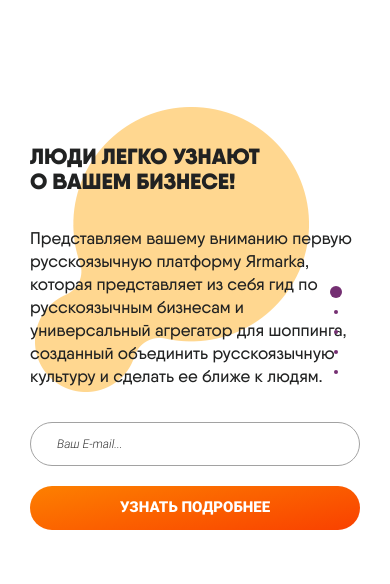
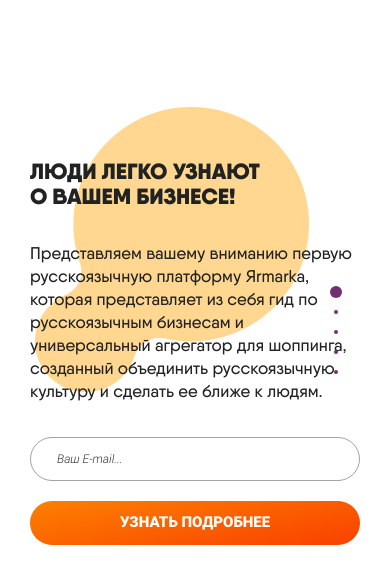
Before and after one commit to Sibi7/fair-club-fullpage, a website: page index.html in a window 390 px wide. Shown: the part 90-674 px from the top of the page. Drawn offline with Linux system fonts and the light colour scheme; files whose address does not match are found by name; a web font is replaced by a local one.

Commit message:
fix mobile

```diff
--- a/app/sass/content/_header.scss
+++ b/app/sass/content/_header.scss
@@ -17,6 +17,11 @@
       top: 41px;
       left: 104px;
       z-index: 9999;
+      @include breakpoint(max-width 600px) {
+        width: calc(100% - 32px);
+        top: 25px;
+        left: 76px;
+      }
     }
     &__menu {
       display: block;
@@ -25,6 +30,10 @@
       left: 44px;
       z-index: 9999;
       margin-right: 28px;
+      @include breakpoint(max-width 600px) {
+        top: 20px;
+        left: 31px;
+      }
     }
   }
 }
--- a/app/sass/content/_slide1.scss
+++ b/app/sass/content/_slide1.scss
@@ -32,6 +32,10 @@
       @include breakpoint(max-width 992px) {
         font-size: 22px;
         margin-top: 10px;
+      }
+      @include breakpoint(max-width 600px) {
+        font-size: 22px;
+        margin-top: 40px;
       }
     }
     p {
--- a/app/sass/content/_slide2.scss
+++ b/app/sass/content/_slide2.scss
@@ -1,9 +1,9 @@
-.slide2{
+.slide2 {
   display: flex;
   flex-direction: column;
   justify-content: center;
   align-items: center;
-  p{
+  p {
     width: 880px;
     color: #212222;
     font-family: $QanelasRegular;
@@ -12,8 +12,16 @@
     line-height: 20px;
     margin-bottom: 28px;
     margin-top: 60px;
+    @include breakpoint(max-width 770px) {
+      width: 100%;
+      padding: 0 30px;
+      @include box-sizing(border-box)
+    }
+    @include breakpoint(max-width 600px) {
+      font-size: 13px;
+    }
   }
-  ul{
+  ul {
     padding: 0;
     list-style: none;
     width: 544px;
@@ -23,12 +31,17 @@
     border: 2px solid #eeeeee;
     display: flex;
     justify-content: space-around;
-    .active{
+    @include breakpoint(max-width 600px) {
+      width: 100%;
+      @include flex-direction(column);
+      margin-top: 10px;
+    }
+    .active {
       background-color: #eeeeee;
       color: #212121;
       border-radius: 19px;
     }
-    li{
+    li {
       width: 33.33%;
       display: inline-block;
       text-align: center;
@@ -41,16 +54,37 @@
       text-transform: uppercase;
       letter-spacing: 2px;
       box-sizing: border-box;
+      @include breakpoint(max-width 600px) {
+        width: 100%;
+      }
     }
   }
-  .item-wrap{
+  .item-wrap {
     display: flex;
     justify-content: space-between;
     text-align: center;
     width: 870px;
-    &__item{
+    @include breakpoint(max-width 770px) {
+      width: 100%;
+      /*padding: 0 30px;*/
+      @include box-sizing(border-box)
+    }
+    @include breakpoint(max-width 600px) {
+      width: 100%;
+      @include flex-direction(column);
+      margin-top: 10px;
+    }
+    &__item {
       width: 225px;
-      h1{
+      @include breakpoint(max-width 600px) {
+        width: 100%;
+      }
+      img {
+        @include breakpoint(max-width 600px){
+          size: 30px;
+        }
+      }
+      h1 {
         color: #212121;
         margin-top: 23px;
         font-family: $QanelasBlack;
@@ -60,15 +94,22 @@
         text-transform: uppercase;
         margin-bottom: 0;
         letter-spacing: 2px;
+        @include breakpoint(max-width 600px) {
+          width: 100%;
+        }
       }
-      p{
+      p {
         font-family: 'Open Sans', sans-serif;
         font-size: 14px;
         font-weight: 400;
         line-height: 21px;
         width: 238px;
         margin-top: 23px;
-
+        @include breakpoint(max-width 600px) {
+          width: 100%;
+          @include flex-direction(column);
+          margin-top: 10px;
+        }
       }
     }
   }
--- a/app/sass/content/_slide3.scss
+++ b/app/sass/content/_slide3.scss
@@ -19,6 +19,16 @@
     @include breakpoint(max-width 1024px){
       width: calc(100% - (430px + 85px));
     }
+    @include breakpoint(max-width 770px){
+      width: calc(100% - (260px + 30px));
+      margin-right: 30px;
+    }
+    @include breakpoint(max-width 600px){
+      width: 100%;
+      margin-right: 0;
+      padding: 0 30px;
+      @include box-sizing(border-box);
+    }
     h1 {
       color: #212222;
       font-family: $QanelasBold;
@@ -27,6 +37,14 @@
       line-height: 33px;
       text-transform: uppercase;
       margin-bottom: 34px;
+      @include breakpoint(max-width 770px){
+        font-size: 20px;
+      }
+      @include breakpoint(max-width 600px){
+        font-size: 12px;
+        margin-top: 70px;
+        line-height: 20px;
+      }
     }
     p {
       width: 100%;
@@ -34,6 +52,15 @@
       font-size: 17px;
       font-family: $QanelasMedium;
       font-weight: 500;
+      @include breakpoint(max-width 770px){
+        font-size: 16px;
+      }
+      @include breakpoint(max-width 600px){
+        font-size: 12px;
+        width: 100%;
+        height: 88px;
+        overflow-y: scroll;
+      }
       span {
         font-family: $QanelasBold;
         font-weight: 700;
@@ -82,6 +109,13 @@
     width: 330px;
     height: 436px;
   }
+  @include breakpoint(max-width 770px){
+    width: 260px;
+    height: 336px;
+  }
+  @include breakpoint(max-width 600px){
+   display: none;
+  }
   img{
     width: 100%;
     height: 100%;
--- a/app/sass/content/_slide4.scss
+++ b/app/sass/content/_slide4.scss
@@ -11,14 +11,22 @@
     @include breakpoint(max-width 1366px){
       width: calc(100% - (554px + 102px));
     }
-    /*@include breakpoint(max-width 1200px){
-      width: calc(100% - (554px + 102px));
-    }*/
     @include breakpoint(max-width 1024px){
       width: calc(100% - (534px + 102px));
     }
     @include breakpoint(max-width 992px){
       width: calc(100% - (434px + 102px));
+    }
+    @include breakpoint(max-width 770px){
+      width: calc(100% - (260px + 30px));
+      margin-left: 30px;
+    }
+    @include breakpoint(max-width 600px){
+      width: 100%;
+      margin-right: 0;
+      margin-left: 0;
+      padding: 0 30px;
+      @include box-sizing(border-box);
     }
     h1 {
       color: #212222;
@@ -29,6 +37,14 @@
       line-height: 33px;
       text-transform: uppercase;
       margin-bottom: 34px;
+      @include breakpoint(max-width 770px){
+        font-size: 20px;
+      }
+      @include breakpoint(max-width 600px){
+        font-size: 12px;
+        margin-top: 70px;
+        line-height: 20px;
+      }
     }
     p {
       width: 100%;
@@ -36,6 +52,15 @@
       font-size: 17px;
       font-family: $QanelasMedium;
       font-weight: 500;
+      @include breakpoint(max-width 770px){
+        font-size: 16px;
+      }
+      @include breakpoint(max-width 600px){
+        font-size: 12px;
+        width: 100%;
+        height: 88px;
+        overflow-y: scroll;
+      }
       span {
         font-family: $QanelasBold;
         font-weight: 700;
@@ -84,6 +109,13 @@
     width: 434px;
     height: 480px;
   }
+  @include breakpoint(max-width 770px){
+    width: 260px;
+    height: 336px;
+  }
+  @include breakpoint(max-width 600px){
+    display: none;
+  }
   img {
     width: 100%;
     height: 100%;
--- a/app/sass/content/_slide5.scss
+++ b/app/sass/content/_slide5.scss
@@ -9,10 +9,21 @@
     flex-direction: row;
     justify-content: space-between;
     margin: 0 auto;
+    @include breakpoint(max-width 600px){
+      width: 100%;
+      @include flex-direction(column);
+      margin-top: 86px;
+    }
     &__item{
       width: 212px;
+      @include breakpoint(max-width 600px){
+        width: 100%;
+      }
       &:last-child{
         width: 315px;
+        @include breakpoint(max-width 600px){
+          width: 100%;
+        }
         h1{
           margin-bottom: 13px;
         }
@@ -49,6 +60,9 @@
           max-height: 95px;
           border-radius: 5px;
           border: 1px solid #6f6f6f;
+          @include breakpoint(max-width 600px){
+            height: 35px;
+          }
           &::placeholder{
             font-weight: 400;
           }
@@ -79,6 +93,13 @@
         text-transform: uppercase;
         margin-top: 0;
         margin-bottom: 16px;
+        @include breakpoint(max-width 600px){
+          width: 100%;
+          padding-left: 30px;
+          line-height: 16px;
+          margin-bottom: 20px;
+          @include box-sizing(border-box);
+        }
       }
       h2{
         color: #212222;
@@ -89,6 +110,13 @@
         text-transform: uppercase;
         margin-top: 0;
         margin-bottom: 0;
+        @include breakpoint(max-width 600px){
+          width: 100%;
+          padding-left: 30px;
+          line-height: 16px;
+          margin-bottom: 20px;
+          @include box-sizing(border-box);
+        }
       }
       p{
         font-weight: 400;
@@ -96,6 +124,15 @@
         font-size: 15px;
         margin:0;
         margin-bottom: 40px;
+        @include breakpoint(max-width 600px){
+          display: block;
+          position: relative;
+          float: left;
+          width: 100%;
+          padding-left: 30px;
+          margin-bottom: 5px;
+          @include box-sizing(border-box);
+        }
       }
       table tr td{
         margin-right: 35px;
```
Also changed, not shown: css/libs.min.css, css/styles.min.css.
